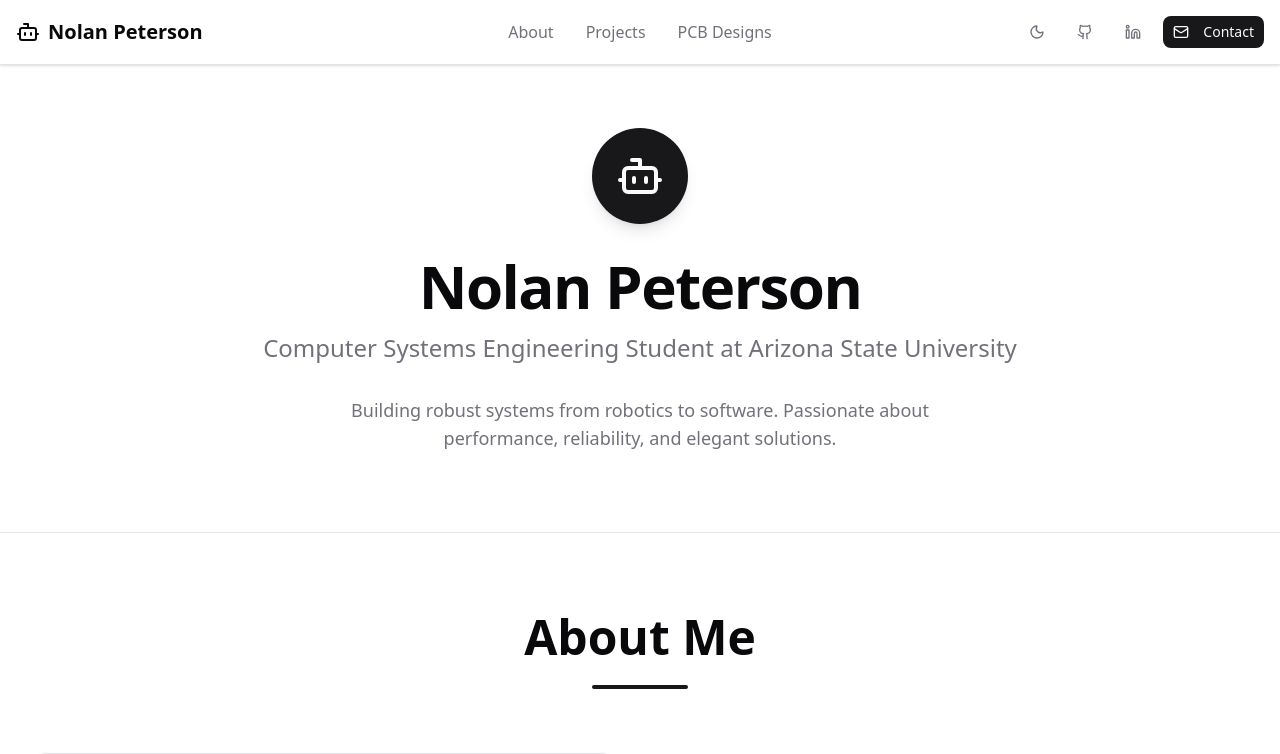
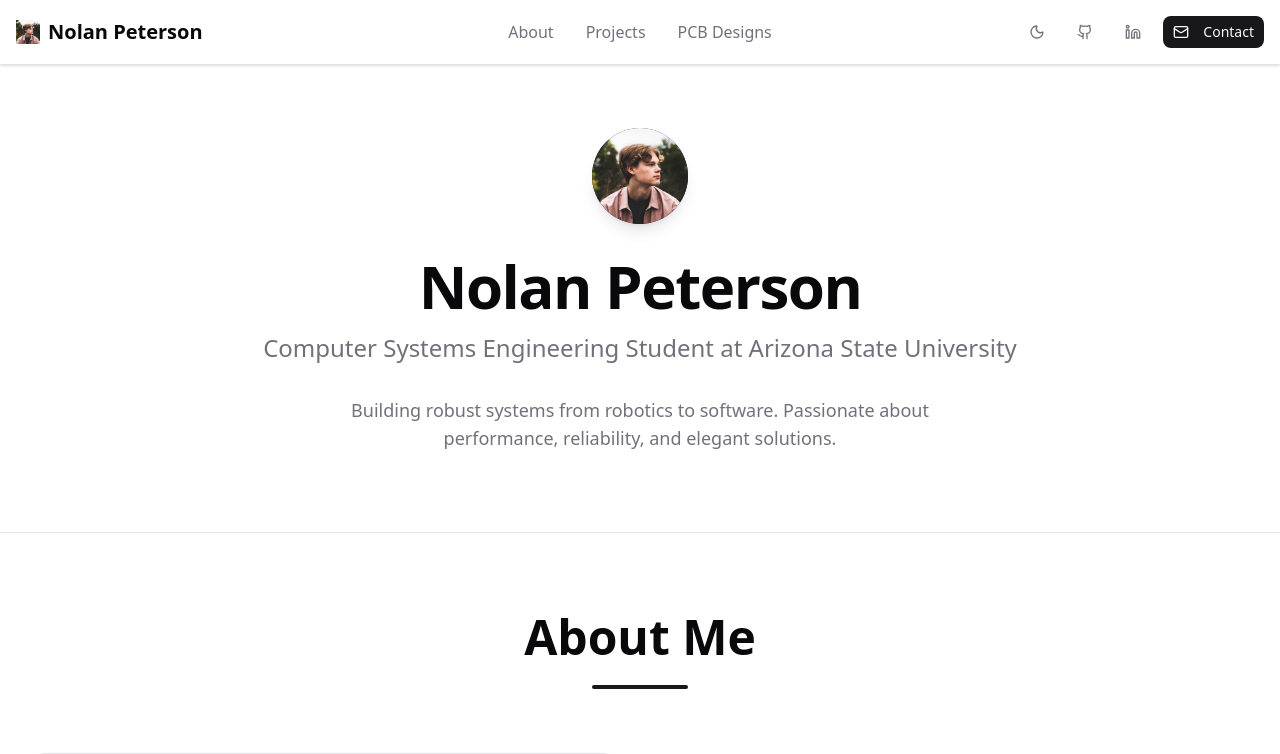
Before and after one commit to Sha-dos/portfolio, a Next.js app: page / in a window 1280 px wide. Shown: the top 754 px of the page. Built offline with nearby package versions, Linux system fonts and the light colour scheme.

Commit message:
add photo of myself

```diff
--- a/app/page.tsx
+++ b/app/page.tsx
@@ -29,7 +29,11 @@ const Portfolio = () => {
         <nav className="fixed top-0 w-full bg-card border-b border-border z-50 shadow-sm">
           <div className="relative h-16">
             <div className="absolute left-4 top-1/2 transform -translate-y-1/2 flex items-center space-x-2">
-              <Bot className="w-6 h-6 text-foreground" />
+              <img
+                src={"/me.jpg"}
+                alt={"Me"}
+                className="w-6 h-6 text-foreground"
+              />
               <span className="text-xl font-bold text-foreground">Nolan Peterson</span>
             </div>
 
@@ -101,7 +105,11 @@ const Portfolio = () => {
             <div className="text-center">
               <div className="mb-8">
                 <div className="w-24 h-24 bg-primary rounded-full mx-auto mb-6 flex items-center justify-center shadow-lg">
-                  <Bot className="w-12 h-12 text-primary-foreground" />
+                  <img
+                    src={"/me.jpg"}
+                    alt={"Me"}
+                    className="w-24 h-24 text-primary-foreground rounded-full"
+                  />
                 </div>
               </div>
               <h1 className="text-5xl md:text-6xl font-bold text-foreground mb-4 tracking-tight">
```
Also changed, not shown: public/me.jpg (added).
